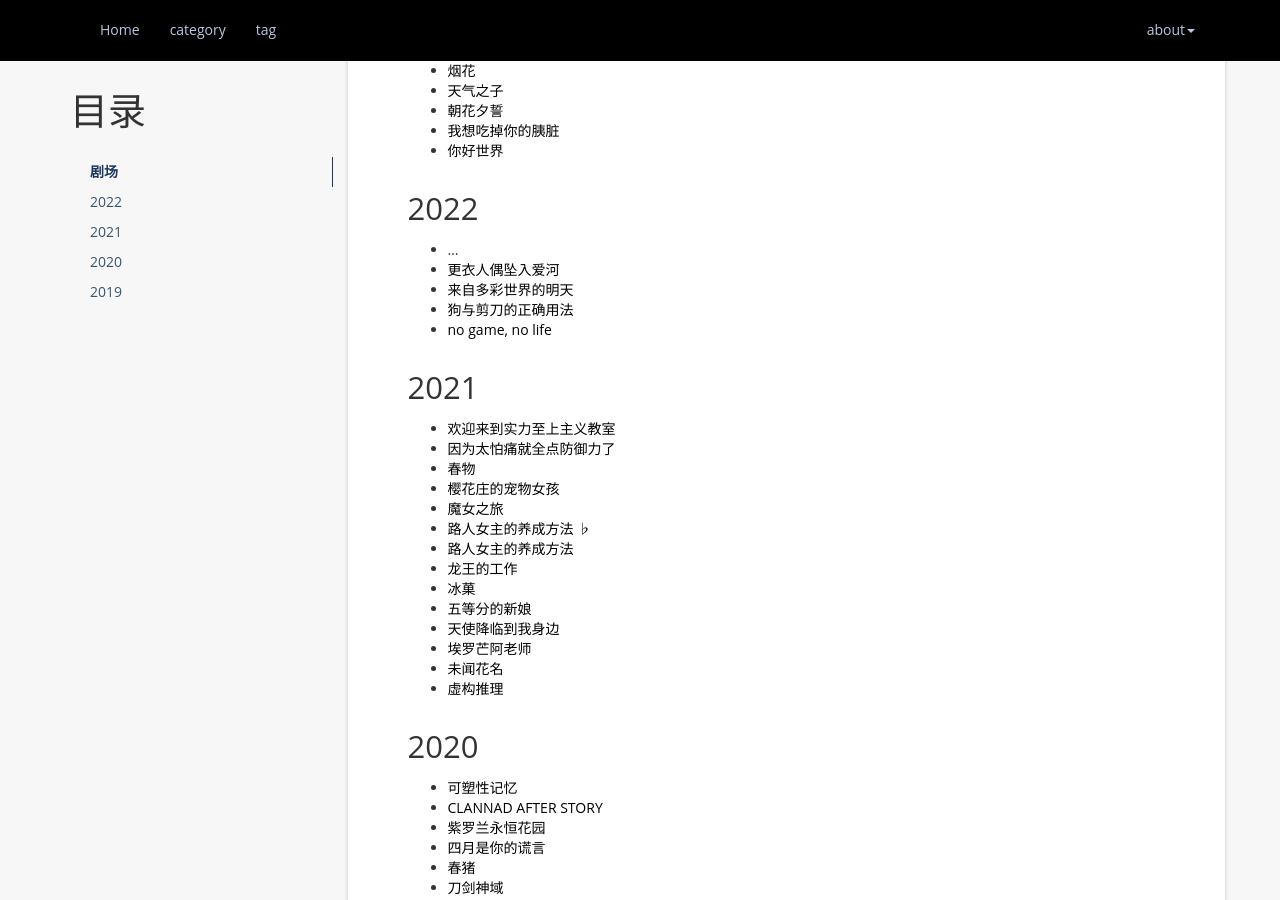
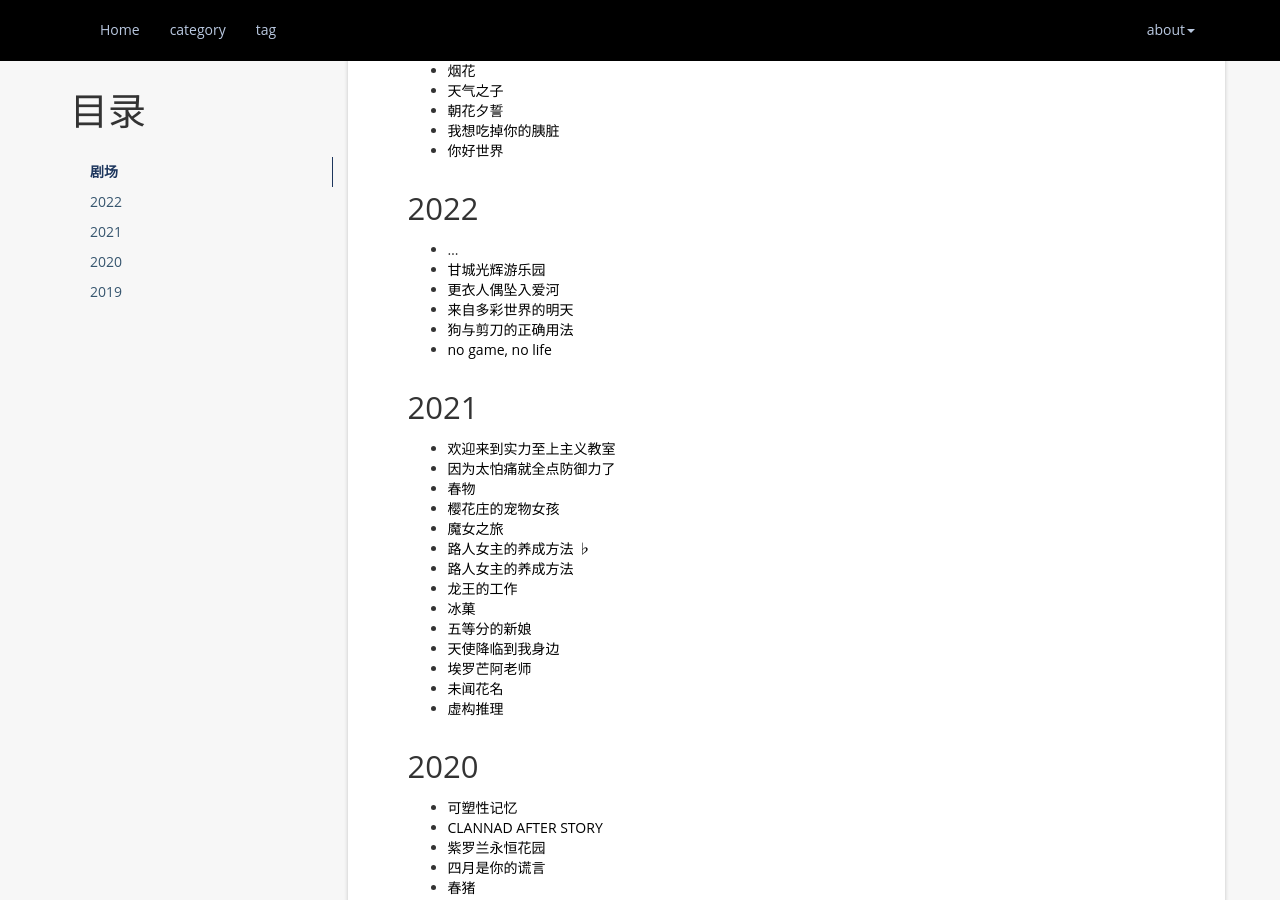
Before and after one commit to atgtahub/atgtahub.github.io, a Jekyll site: the page built from bangumi.md, in a window 1280 px wide and 900 px high, scrolled down 513 px. Built offline with Jekyll 4.4.1, drawn with Linux system fonts in a browser that asks for light colours; a script that is not in the unit is left out; comment, search, counter and statistics services are not loaded.

Commit message:
update bangumi.md

```diff
--- a/bangumi.md
+++ b/bangumi.md
@@ -23,6 +23,7 @@ permalink: /bangumi/
 2022
 -
 + ...
++ <a href="https://www.bilibili.com/bangumi/play/ss281" target="_blank">甘城光辉游乐园</a>
 + <a href="https://www.agemys.com/play/20220070" target="_blank">更衣人偶坠入爱河</a>
 + <a href="https://www.agemys.com/play/20180230" target="_blank">来自多彩世界的明天</a>
 + <a href="https://www.bilibili.com/bangumi/play/ss2783" target="_blank">狗与剪刀的正确用法</a>
```
